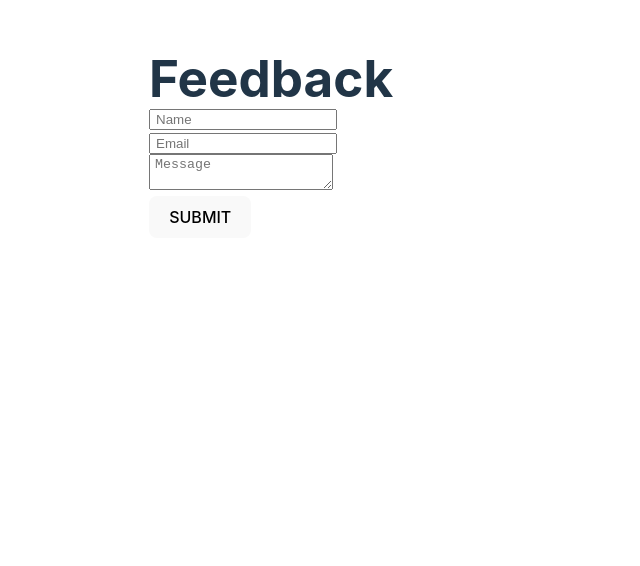
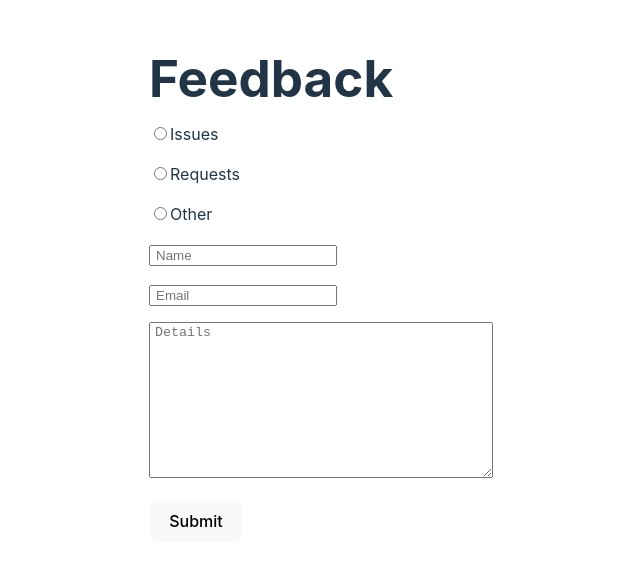
Before and after one commit to Ult1mat3S/contactform, a React (Vite) app: page / in a window 1280 px wide. Shown: the part 200-766 px from the top of the page, without its empty margins (341-981 px from the left). Built offline with nearby package versions, Linux system fonts and the light colour scheme.

Commit message:
feat: enable netlify form detection

```diff
--- a/src/App.jsx
+++ b/src/App.jsx
@@ -2,9 +2,8 @@ export default function App() {
   return (
     <div className="App">
       <h1>Feedback</h1>
-      {/* <form name="contact" method="post" netlify netlify-honeypot="bot-field">
-         <p>
-          <input type="hidden" name="form-name" value="Contact" />
+      <form name="contact" method="post" netlify netlify-honeypot="bot-field">
+        <p>
           <input
             type="radio"
             name="feedback-type"
@@ -68,22 +67,6 @@ export default function App() {
           <button type="submit">Submit</button>
         </p>
       </form>
-      */}
-      <form
-        name="Contact"
-        method="POST"
-        netlify
-        data-netlify="true"
-        data-netlify-honeypot="bot-field"
-      >
-        <input type="hidden" name="form-name" value="Contact" />
-        <input type="text" name="name" placeholder="Name" />
-        <input type="email" name="email" placeholder="Email" />
-        <textarea name="message" placeholder="Message"></textarea>
-        <div class="form-btn">
-          <button type="submit">SUBMIT</button>
-        </div>
-      </form>
     </div>
   );
 }
```
